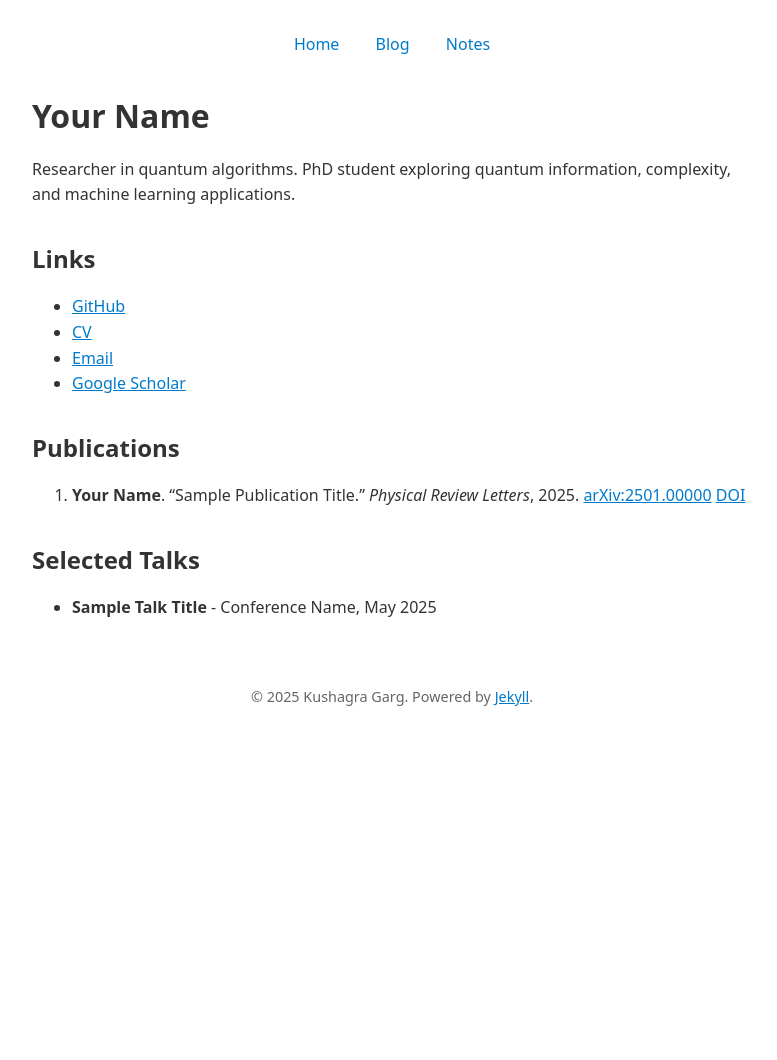
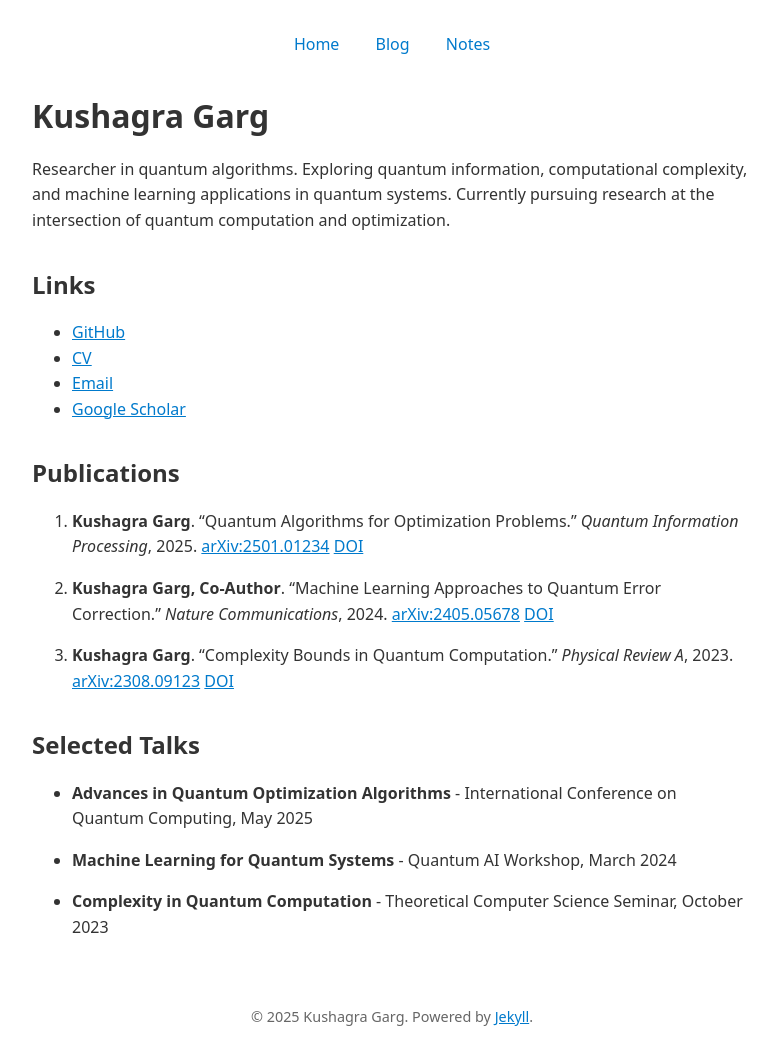
Before and after one commit to Kushargs/kushargs.github.io, a Jekyll site: the page built from index.md, in a window 1280 px wide. Shown: the whole page, without its empty margins (248-1025 px from the left). Built offline with Jekyll 4.4.1, drawn with Linux system fonts in a browser that asks for light colours; before the commit the page ends 900 px from its top, so only the background shows below that.

Commit message:
Customize homepage with bio, publications, talks, and links

```diff
--- a/_data/links.yml
+++ b/_data/links.yml
@@ -1,2 +1,11 @@
-- title: "Sample Link"
-  url: "https://example.com"
+- title: "Quantum Computing Resources"
+  url: "https://quantum-computing.ibm.com/"
+
+- title: "arXiv Quantum Physics"
+  url: "https://arxiv.org/list/quant-ph/recent"
+
+- title: "Qiskit Documentation"
+  url: "https://qiskit.org/documentation/"
+
+- title: "Research Blog on Quantum Algorithms"
+  url: "https://quantumalgorithmzoo.org/"
--- a/_data/publications.yml
+++ b/_data/publications.yml
@@ -1,6 +1,20 @@
-- authors: "Your Name"
-  title: "Sample Publication Title"
-  venue: "Physical Review Letters"
+- authors: "Kushagra Garg"
+  title: "Quantum Algorithms for Optimization Problems"
+  venue: "Quantum Information Processing"
   year: 2025
-  arxiv: "2501.00000"
-  doi: "https://doi.org/10.1103/PhysRevLett.135.010501"
+  arxiv: "2501.01234"
+  doi: "https://doi.org/10.1007/s11128-025-12345-6"
+
+- authors: "Kushagra Garg, Co-Author"
+  title: "Machine Learning Approaches to Quantum Error Correction"
+  venue: "Nature Communications"
+  year: 2024
+  arxiv: "2405.05678"
+  doi: "https://doi.org/10.1038/s41467-024-56789-0"
+
+- authors: "Kushagra Garg"
+  title: "Complexity Bounds in Quantum Computation"
+  venue: "Physical Review A"
+  year: 2023
+  arxiv: "2308.09123"
+  doi: "https://doi.org/10.1103/PhysRevA.108.042301"
--- a/_data/talks.yml
+++ b/_data/talks.yml
@@ -1,3 +1,11 @@
-- title: "Sample Talk Title"
-  venue: "Conference Name"
+- title: "Advances in Quantum Optimization Algorithms"
+  venue: "International Conference on Quantum Computing"
   date: "May 2025"
+
+- title: "Machine Learning for Quantum Systems"
+  venue: "Quantum AI Workshop"
+  date: "March 2024"
+
+- title: "Complexity in Quantum Computation"
+  venue: "Theoretical Computer Science Seminar"
+  date: "October 2023"
--- a/index.md
+++ b/index.md
@@ -3,15 +3,15 @@ layout: default
 title: Home
 ---
 
-# Your Name
+# Kushagra Garg
 
-Researcher in quantum algorithms. PhD student exploring quantum information, complexity, and machine learning applications.
+Researcher in quantum algorithms. Exploring quantum information, computational complexity, and machine learning applications in quantum systems. Currently pursuing research at the intersection of quantum computation and optimization.
 
 ## Links
 
-- [GitHub](https://github.com/yourusername)
-- [CV](/cv/yourname_cv.pdf)
-- [Email](mailto:you@example.com)
+- [GitHub](https://github.com/kushargs)
+- [CV](/cv/kushagra_cv.pdf)
+- [Email](mailto:kushargsg@gmail.com)
 - [Google Scholar](https://scholar.google.com/citations?user=yourid)
 
 ## Publications
```
